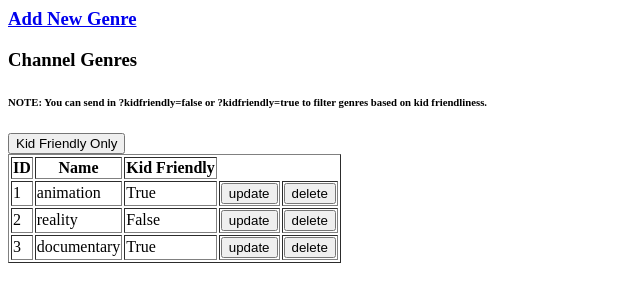
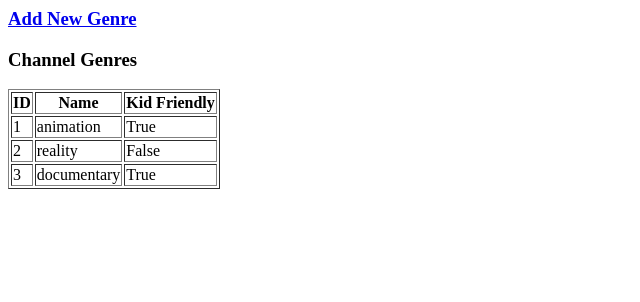
Before and after one commit to jooanc/Tv_Ventures_Project, a Flask app: page /genres in a window 1280 px wide. Shown: the top 302 px of the page, without its empty margins (0-640 px from the left). Run offline with Flask 2, Linux system fonts and the light colour scheme.

Commit message:
stream line

```diff
--- a/tv_app/run.py
+++ b/tv_app/run.py
@@ -25,14 +25,6 @@ def install_home():
     # ---------------------------------------------------
 
     return render_template('installs.html', rows=sample_installations)
-
-
-@app.route('/update-install/<install_id>', methods=['GET', 'POST'])
-def update_install(install_id):
-    if request.method == 'GET':
-        return render_template('update_install.html', install_id=install_id)
-    elif request.method == 'POST':
-        return render_template('tmp_base.html')
 
 
 @app.route('/add-install', methods=['GET', 'POST'])
@@ -175,15 +167,6 @@ def add_channel_package():
         return render_template('tmp_base.html')
 
 
-@app.route('/update-channel-pkg/<int:channel_package_id>', methods=['GET', 'POST'])
-def update_channel_package(channel_package_id):
-    if request.method == 'GET':
-        return render_template('update_channel_package.html', channels=sample_channels,
-                               packages=sample_packages, channel_package_id=channel_package_id)
-
-    elif request.method == 'POST':
-        return render_template('tmp_base.html')
-
 
 # ---- SUBSCRIBER ----
 @app.route('/subscribers')
@@ -293,13 +276,6 @@ def add_genre():
         return render_template('tmp_base.html')
 
 
-@app.route('/update-genre/<int:genre_id>', methods=['GET', 'POST'])
-def update_genre(genre_id):
-    if request.method == 'GET':
-        return render_template('update_genre.html', genre_id=genre_id)
-    elif request.method == 'POST':
-        return render_template('tmp_base.html')
-
 
 @app.route('/')
 def home():
--- a/tv_app/templates/channel_packages.html
+++ b/tv_app/templates/channel_packages.html
@@ -15,7 +15,6 @@
         <td> {{ r[0] }}</td>
         <td> {{ r[1] }}</td>
         <td> {{ r[2] }}</td>
-        <td> <input type='button' name='updateChannelPkg' value='update' onclick="window.location = '/update-channel-pkg/{{r[0]}}'"> </td>
         <td> <input type='button' name='deleteChannelPkg' value='delete' onclick="window.location = '/delete-channel-pkg/{{r[0]}}'"> </td>
       </tr>
       {% endfor %}
--- a/tv_app/templates/genres.html
+++ b/tv_app/templates/genres.html
@@ -3,8 +3,6 @@
 <h3><a href='/add-genre'>Add New Genre</a></h3>
 
 <h3>Channel Genres</h3>
-<h6>NOTE: You can send in ?kidfriendly=false or ?kidfriendly=true to filter genres based on kid friendliness.</h6>
-<input type='button' name='kidFriendly' value='Kid Friendly Only' onclick="window.location = '/genres?kidfriendly=true'">
 <table border='1'>
     <thead>
         <th>ID</th>
@@ -17,8 +15,6 @@
         <td> {{ r[0] }}</td>
         <td> {{ r[1] }}</td>
         <td> {{ r[2] }}</td>
-        <td> <input type='button' name='updateGenre' value='update' onclick="window.location = '/update-genre/{{r[0]}}'"> </td>
-        <td> <input type='button' name='deleteGenre' value='delete' onclick="window.location = '/delete-genre/{{r[0]}}'"> </td>
       </tr>
       {% endfor %}
     </tbody>
--- a/tv_app/templates/installs.html
+++ b/tv_app/templates/installs.html
@@ -20,8 +20,6 @@
         <td> {{ r[2] }}</td>
         <td> {{ r[3] }}</td>
         <td> {{ r[4] }}</td>
-        <td> <input type='button' name='updateInstall' value='update' onclick="window.location = '/update-install/{{r[0]}}'"> </td>
-        <td> <input type='button' name='deleteInstall' value='delete' onclick="window.location = '/delete-install/{{r[0]}}'"> </td>
       </tr>
       {% endfor %}
     </tbody>
```
Also changed, not shown: tv_app/templates/update_channel_package.html (deleted, +0 -16 lines), tv_app/templates/update_genre.html (deleted, +0 -8 lines), tv_app/templates/update_install.html (deleted, +0 -17 lines).
